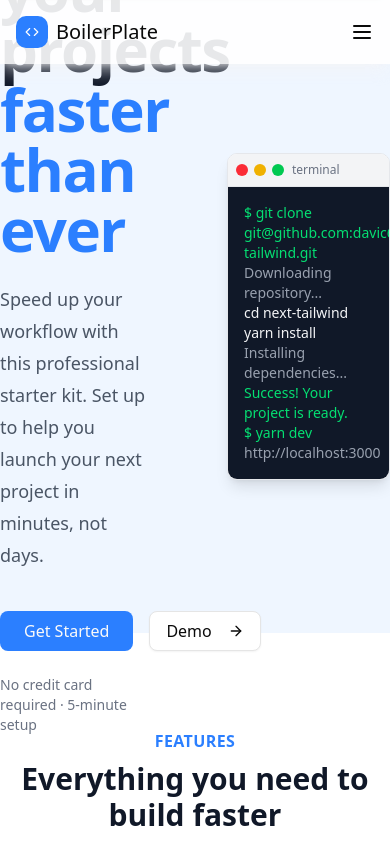
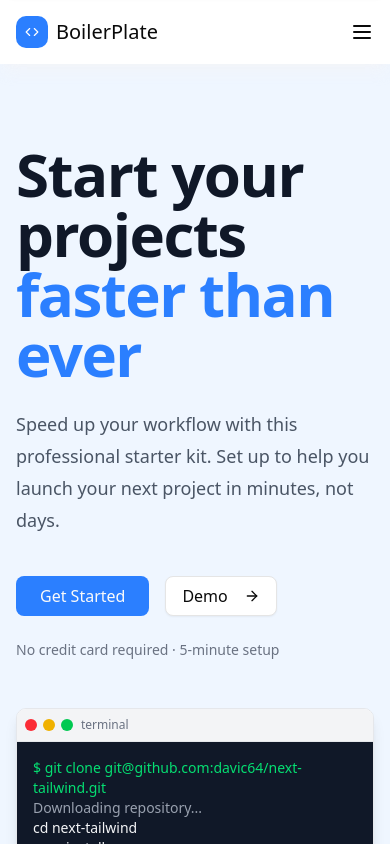
Before and after one commit to davic64/next-tailwind, a Next.js app: page / in a window 390 px wide. Shown: the top 844 px of the page. Built offline with nearby package versions, Linux system fonts and the light colour scheme.

Commit message:
feat(Cover): 📱 Responsive design for cover

```diff
--- a/package.json
+++ b/package.json
@@ -32,7 +32,6 @@
     "react-hook-form": "^7.56.1",
     "tailwind-merge": "^3.2.0",
     "tailwindcss-animated": "^2.0.0",
-    "vaul": "^1.1.2",
     "zod": "^3.24.3",
     "zustand": "^5.0.4"
   },
--- a/src/components/features/landing/Cover.tsx
+++ b/src/components/features/landing/Cover.tsx
@@ -3,9 +3,9 @@ import { ArrowRightIcon } from 'lucide-react';
 
 export const Cover = () => {
   return (
-    <section className="h-[75vh] w-full bg-blue-50 py-16">
-      <div className="h-full container mx-auto flex items-center justify-between">
-        <div className="w-1/2 pr-12">
+    <section className="py-20 w-full bg-blue-50">
+      <div className="h-full px-4 sm:px-6 lg:px-8 max-w-7xl mx-auto flex flex-col lg:flex-row lg:items-center justify-between">
+        <div className="lg:w-1/2 lg:pr-12">
           <h1 className="text-6xl font-bold tracking-tight text-gray-900">
             <span className="block">Start your projects</span>
             <span className="block text-primary">faster than ever</span>
@@ -24,8 +24,8 @@ export const Cover = () => {
           </div>
           <p className="mt-6 text-sm text-gray-500">No credit card required · 5-minute setup</p>
         </div>
-        <div className="w-1/2">
-          <div className="relative pl-8">
+        <div className="mt-12 lg:mt-0 lg:w-1/2">
+          <div className="relative lg:pl-8">
             <div className="bg-white shadow-lg rounded-lg overflow-hidden border border-gray-200">
               <div className="p-2 bg-gray-100 border-b border-gray-200">
                 <div className="flex items-center">
--- a/src/components/features/landing/Navbar.tsx
+++ b/src/components/features/landing/Navbar.tsx
@@ -17,8 +17,8 @@ export const Navbar = () => {
 
   return (
     <>
-      <nav className="fixed top-0 left-0 w-full h-16 flex items-center shadow-lg shadow-gray-100/60 bg-white/90 z-50">
-        <div className="flex items-center justify-between w-full mx-auto px-4 md:container md:px-0">
+      <nav className="sticky top-0 left-0 w-full h-16 flex items-center shadow-lg shadow-gray-100/60 bg-white/90 z-50">
+        <div className="max-w-7xl flex items-center justify-between w-full mx-auto px-4">
           <div className="flex items-center gap-2">
             <span className="flex items-center justify-center bg-primary rounded-lg text-white w-8 h-8">
               <CodeIcon size={14} />
```
Also changed, not shown: 1 other file (tests, documents, lock files or other folders).
